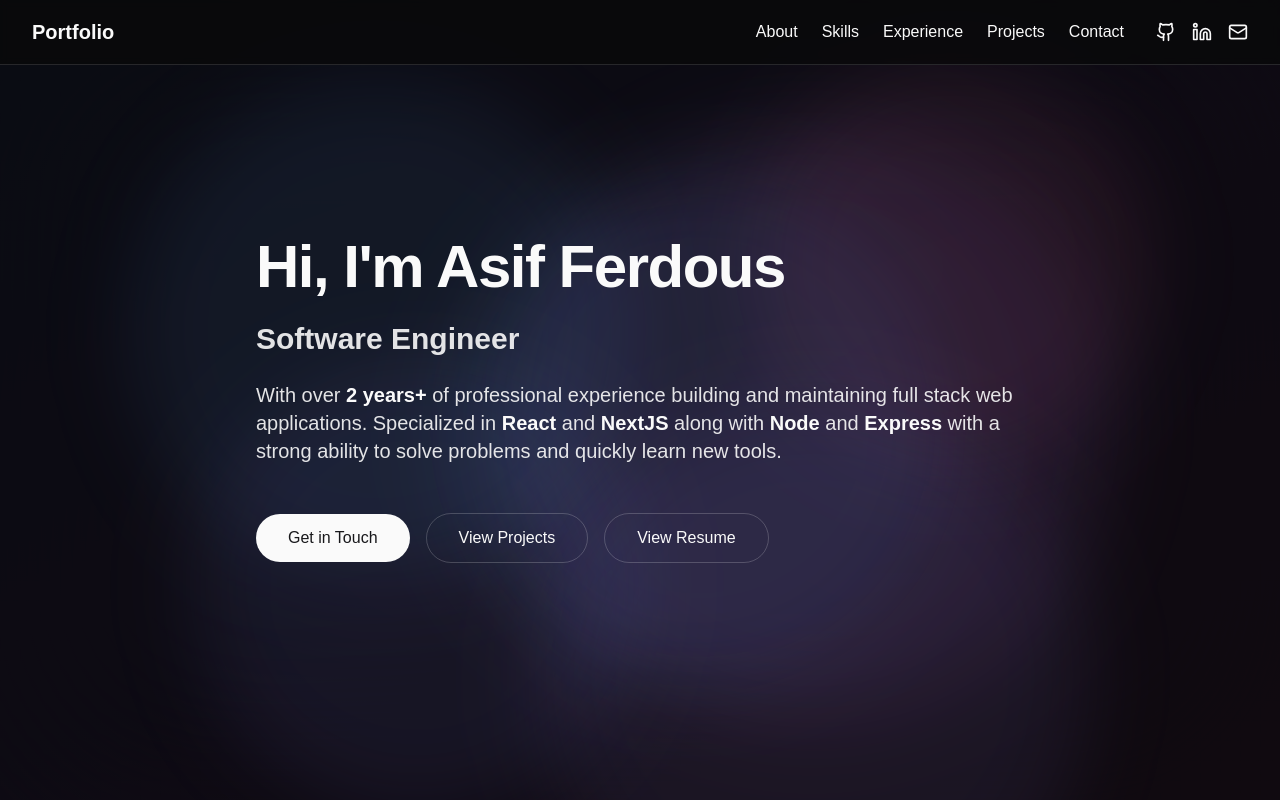
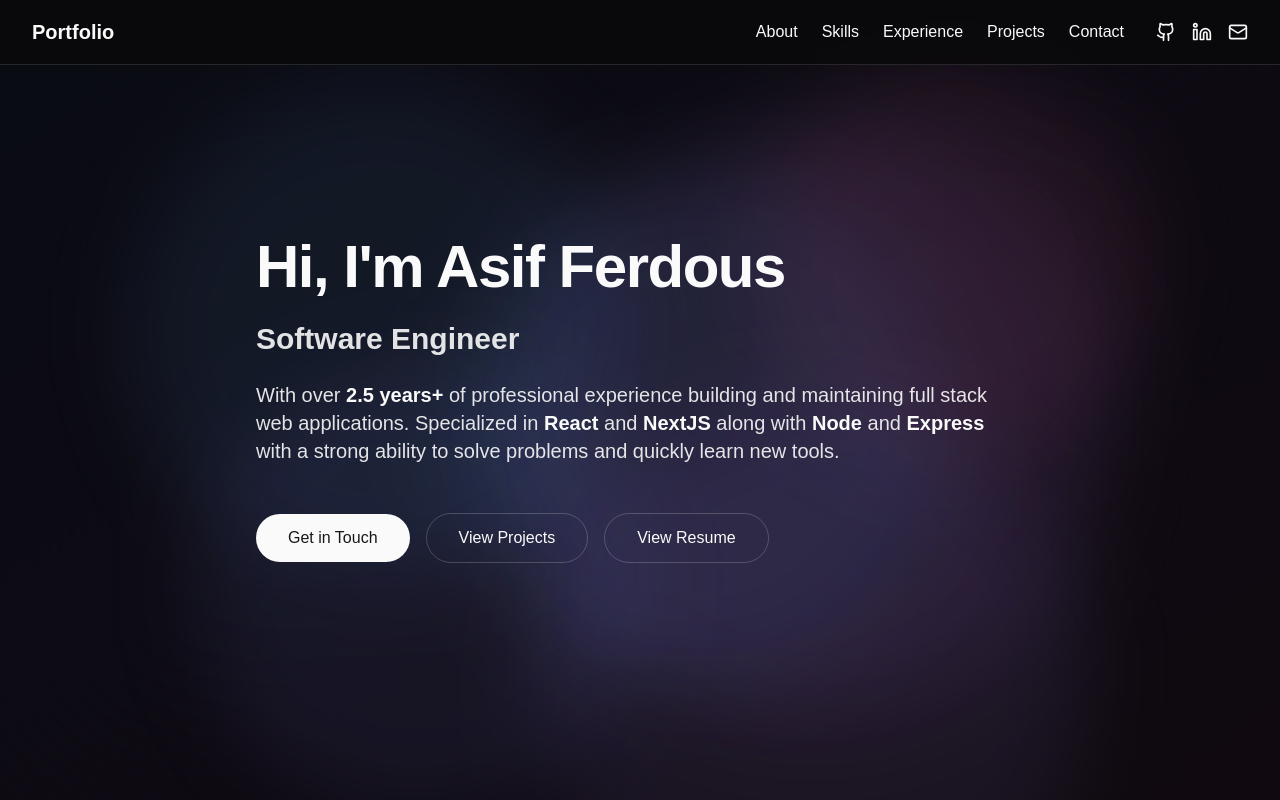
Before and after one commit to AFK247/asif-portfolio, a Next.js app: page / in a window 1280 px wide. Shown: the top 800 px of the page. Built offline with nearby package versions, Linux system fonts and the light colour scheme.

Commit message:
Update experience duration in HeroSection

```diff
--- a/src/components/sections/HeroSection.tsx
+++ b/src/components/sections/HeroSection.tsx
@@ -48,7 +48,7 @@ export function HeroSection() {
           <p className="text-lg sm:text-xl text-foreground/90 leading-relaxed">
             With over{" "}
             <span className="text-zinc-100 dark:text-zinc-50 font-bold">
-              2 years+
+              2.5 years+
             </span>{" "}
             of professional experience building and maintaining full stack web
             applications. Specialized in{" "}
```
